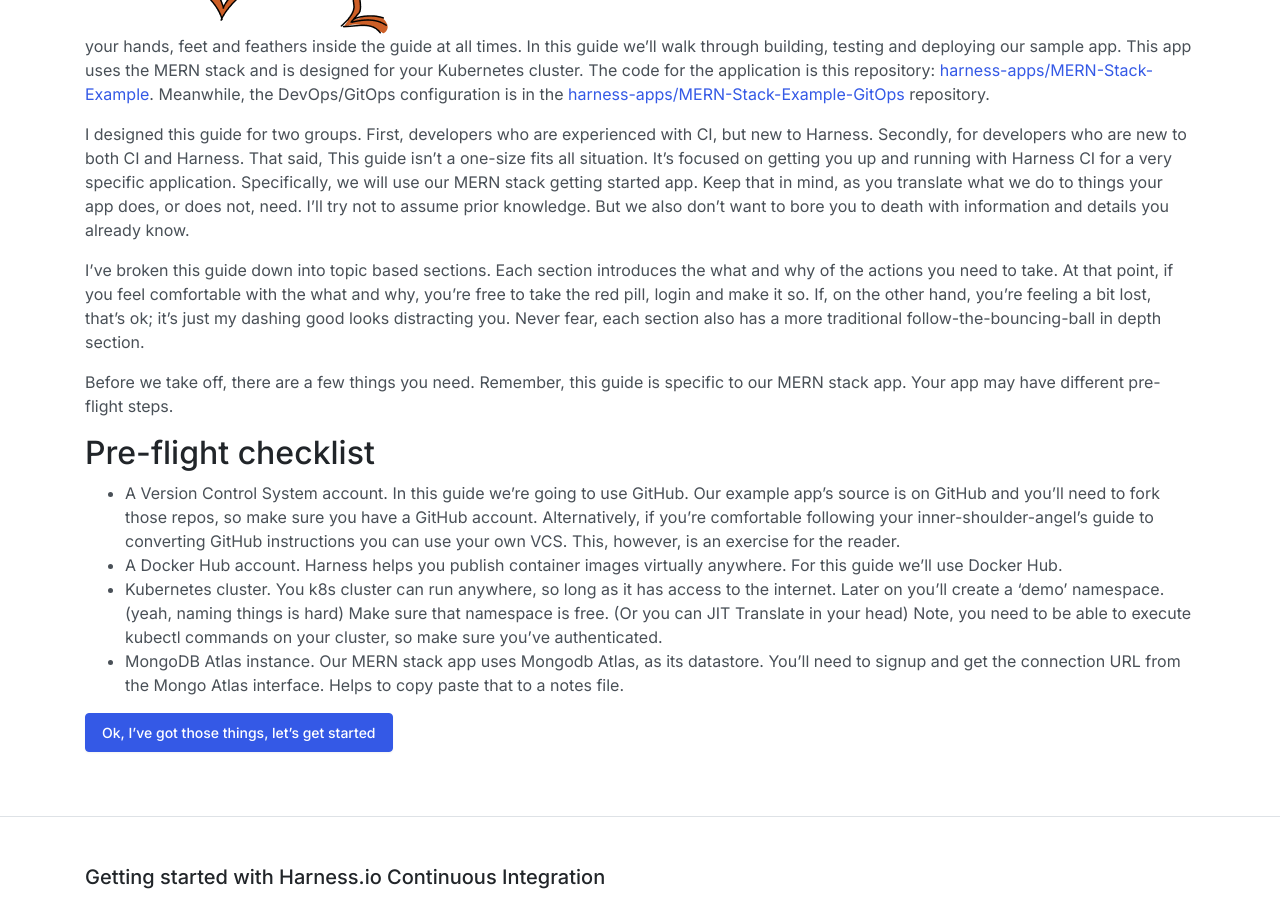
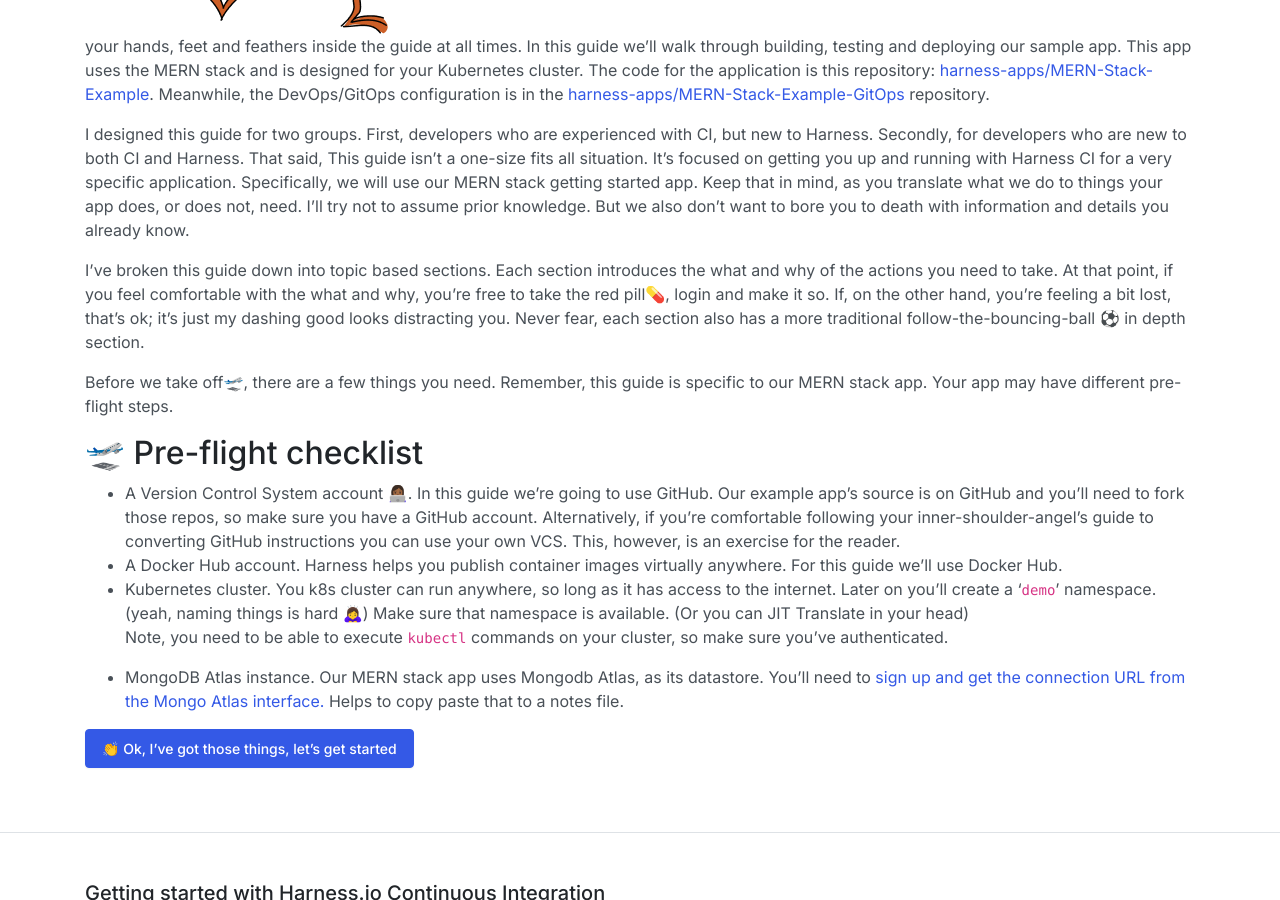
Before and after one commit to codefriar/bootstrap4-github-pages, a Jekyll site: the page built from index.md, in a window 1280 px wide and 900 px high, scrolled down 577 px. Built offline with Jekyll 4.4.1, drawn with Linux system fonts in a browser that asks for light colours.

Commit message:
adding emoji as experiment

```diff
--- a/index.md
+++ b/index.md
@@ -10,14 +10,15 @@ Hi!, I’m Captain Canary.
 
 I designed this guide for two groups. First, developers who are experienced with CI, but new to Harness. Secondly, for developers who are new to both CI and Harness. That said, This guide isn’t a one-size fits all situation. It’s focused on getting you up and running with Harness CI for a very specific application. Specifically, we will use our MERN stack getting started app. Keep that in mind, as you translate what we do to things your app does, or does not, need. I'll try not to assume prior knowledge. But we also don’t want to bore you to death with information and details you already know.
 
-I've broken this guide down into topic based sections. Each section introduces the what and why of the actions you need to take. At that point, if you feel comfortable with the what and why, you’re free to take the red pill, login and make it so. If, on the other hand, you’re feeling a bit lost, that’s ok; it’s just my dashing good looks distracting you. Never fear, each section also has a more traditional follow-the-bouncing-ball in depth section.
+I've broken this guide down into topic based sections. Each section introduces the what and why of the actions you need to take. At that point, if you feel comfortable with the what and why, you’re free to take the red pill💊, login and make it so. If, on the other hand, you’re feeling a bit lost, that’s ok; it’s just my dashing good looks distracting you. Never fear, each section also has a more traditional follow-the-bouncing-ball ⚽ in depth section.
 
-Before we take off, there are a few things you need. Remember, this guide is specific to our MERN stack app. Your app may have different pre-flight steps.
-## Pre-flight checklist
+Before we take off🛫, there are a few things you need. Remember, this guide is specific to our MERN stack app. Your app may have different pre-flight steps.
+## 🛫 Pre-flight checklist
 
-- A Version Control System account. In this guide we’re going to use GitHub. Our example app’s source is on GitHub and you’ll need to fork those repos, so make sure you have a GitHub account. Alternatively, if you’re comfortable following your inner-shoulder-angel’s guide to converting GitHub instructions you can use your own VCS. This, however, is an exercise for the reader.
+- A Version Control System account 👩🏾‍💻. In this guide we’re going to use GitHub. Our example app’s source is on GitHub and you’ll need to fork those repos, so make sure you have a GitHub account. Alternatively, if you’re comfortable following your inner-shoulder-angel’s guide to converting GitHub instructions you can use your own VCS. This, however, is an exercise for the reader.
 - A Docker Hub account. Harness helps you publish container images virtually anywhere. For this guide we’ll use Docker Hub.
-- Kubernetes cluster. You k8s cluster can run anywhere, so long as it has access to the internet. Later on you’ll create a ‘demo’ namespace. (yeah, naming things is hard) Make sure that namespace is free. (Or you can JIT Translate in your head) Note, you need to be able to execute kubectl commands on your cluster, so make sure you’ve authenticated.
-- MongoDB Atlas instance. Our MERN stack app uses Mongodb Atlas, as its datastore. You’ll need to signup and get the connection URL from the Mongo Atlas interface. Helps to copy paste that to a notes file.
+- Kubernetes cluster. You k8s cluster can run anywhere, so long as it has access to the internet. Later on you’ll create a ‘`demo`’ namespace. (yeah, naming things is hard 🙇‍♀️) Make sure that namespace is available. (Or you can JIT Translate in your head)
+  > Note, you need to be able to execute `kubectl` commands on your cluster, so make sure you’ve authenticated.
+- MongoDB Atlas instance. Our MERN stack app uses Mongodb Atlas, as its datastore. You’ll need to [sign up and get the connection URL from the Mongo Atlas interface.](https://www.mongodb.com/atlas/database) Helps to copy paste that to a notes file.
 
-<a class="btn btn-primary" href="/step2.md">Ok, I've got those things, let's get started</a>
+<a class="btn btn-primary" href="/step2.md">👏 Ok, I've got those things, let's get started</a>
```
